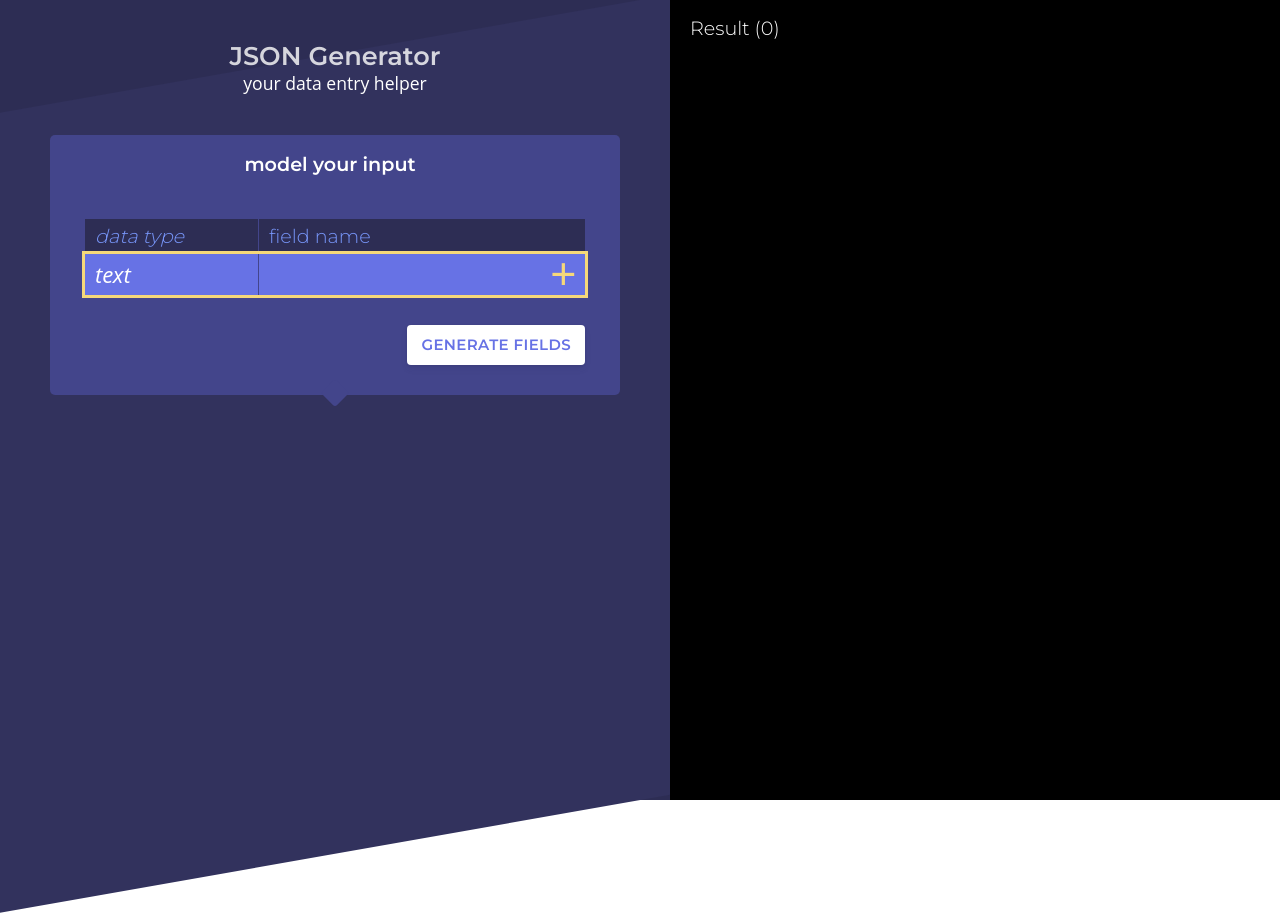
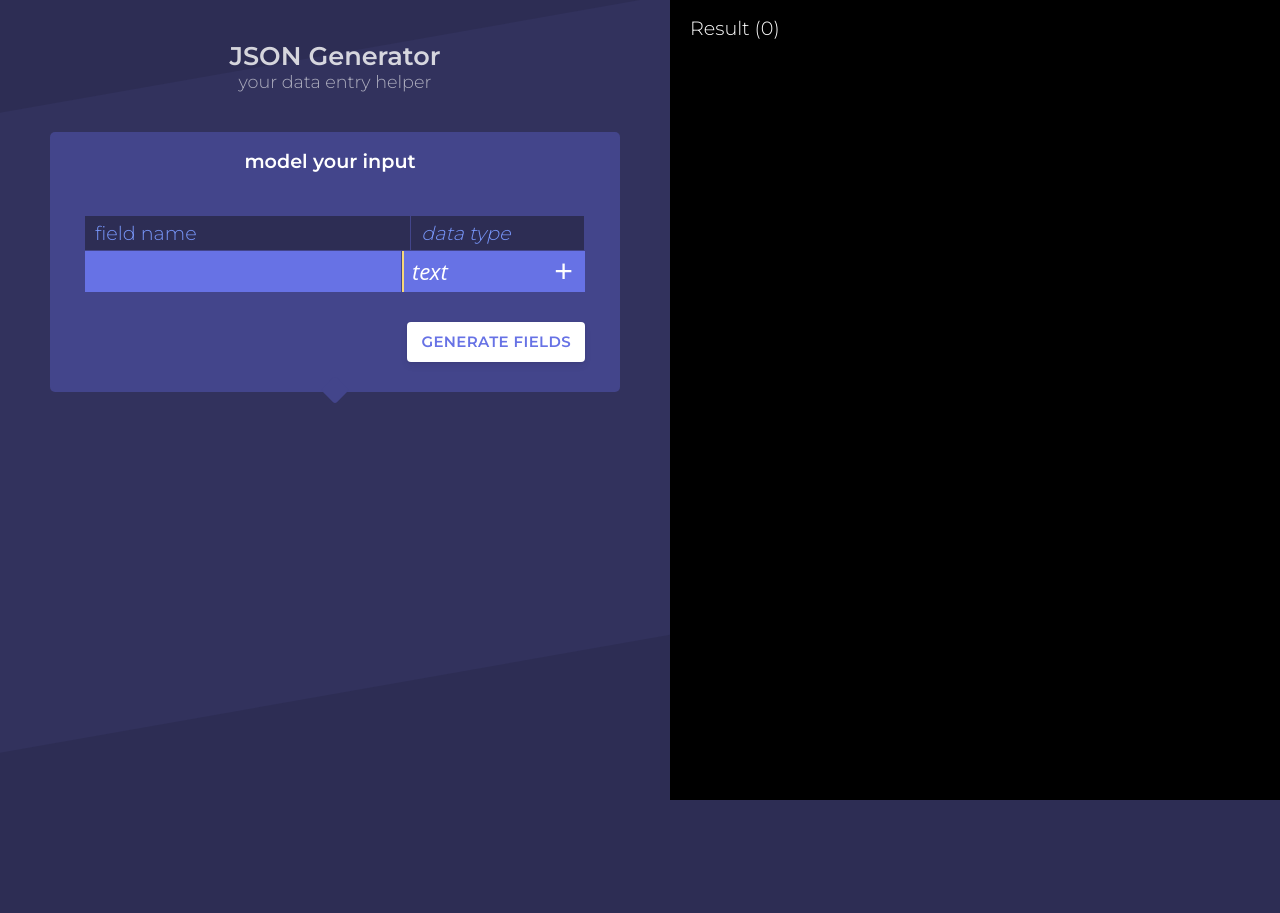
Before and after one commit to xwang1000/json-generator, a React (Create React App) app: page / in a window 1280 px wide. After the commit the page ends 800 px from the top, so only its background shows below. Built offline with nearby package versions, Linux system fonts and the light colour scheme.

Commit message:
Swap data type and field name

```diff
--- a/src/App.css
+++ b/src/App.css
@@ -14,6 +14,7 @@ body {
   padding: 0;
   font-family: 'Montserrat', 'Open Sans', Arial, Helvetica, sans-serif;
   font-weight: 400;
+  background-color: var(--color-dark-purple);
 }
 
 h1 {
@@ -31,10 +32,10 @@ h2 {
 
 .subtitle {
   font-size: 1.1rem;
-  font-weight: 400;
+  font-weight: 300;
   color: white;
-  font-family: 'Open Sans', Arial, Helvetica, sans-serif;
   margin-top: 0;
+  opacity: 0.6;
 }
 
 .app {
@@ -61,6 +62,7 @@ h2 {
   bottom: 0;
   background: var(--color-purple);
   transform: skewY(-10deg);
+  height: 80%;
   /* content: "";
   position: absolute;
   z-index: -1;
@@ -80,6 +82,7 @@ h2 {
 
 .app__left__container {
   max-width: 700px;
+  padding-bottom: 50px;
   margin: auto;
 }
 
--- a/src/ModelPanel.css
+++ b/src/ModelPanel.css
@@ -33,7 +33,7 @@
   width: 8rem;
   padding: 5px 10px;
   flex: 1;
-  border-right: 1px solid var(--color-purple-1);
+  border-left: 1px solid var(--color-purple-1);
 }
 
 .model-row--header {
@@ -75,21 +75,21 @@
   border-bottom: none;
 }
 
-.model-panel__form:focus-within {
+.model-panel__form input:focus,
+.model-panel__form select:focus {
   outline: solid var(--color-highlight);
 }
 
-.model-panel__form:focus-within .submit-button {
+/* .model-panel__form:focus-within .submit-button {
   color: var(--color-highlight);
   transform: scale(1.4);
-}
+} */
 
 .model-panel__form__name {
   color: white;
   font-size: 1.2rem;
   font-weight: 300;
-  padding-left: 9px;
-  margin: 5px 0;
+  padding-left: 18px;
   border: none;
   flex: 2;
   outline: none;
@@ -98,7 +98,6 @@
 .model-panel__form .dropdown {
   background-color: transparent;
   color: white;
-  padding-right: 27px;
 }
 
 .model-panel__form ::placeholder {
@@ -132,6 +131,15 @@
   transition: 0.2s all ease;
 }
 
+.submit-button:focus {
+  outline-offset: -3px;
+}
+
 .submit-button:hover {
   cursor: pointer;
 }
+
+.dropdown-button-wrapper {
+  display: flex;
+  width: 184px;
+}
--- a/src/ModelPanel.js
+++ b/src/ModelPanel.js
@@ -52,10 +52,6 @@ const ModelPanel = props => {
   const renderForm = () => {
     return (
       <form className="model-panel__form" onSubmit={handleSubmit}>
-        <DropDown
-          onChange={setInputType}
-          options={inputTypes}
-        />
         <input
           className="model-panel__form__name"
           type="text"
@@ -63,7 +59,13 @@ const ModelPanel = props => {
           onChange={handleInputNameChange}
           autoFocus
         />
-        <input className="submit-button" type="submit" value="+" />
+        <div className="dropdown-button-wrapper">
+          <DropDown
+            onChange={setInputType}
+            options={inputTypes}
+            />
+          <input className="submit-button" type="submit" value="+" />
+        </div>
       </form>
     )
   }
@@ -71,8 +73,8 @@ const ModelPanel = props => {
   const renderBody = (
     <div className="expandable-panel__body">
       <div className="model-row model-row--header">
+        <div className="model-row__name">field name</div>
         <div className="model-row__type">data type</div>
-        <div className="model-row__name">field name</div>
       </div>
       {renderRows()}
       {renderForm()}
--- a/src/ModelRow.js
+++ b/src/ModelRow.js
@@ -12,8 +12,8 @@ const ModelRow = props => {
 
   return (
     <div className="model-row">
+      <div className="model-row__name">{name}</div>
       <div className="model-row__type">{type}</div>
-      <div className="model-row__name">{name}</div>
       <a href="/" className="model-row__icon" onClick={deleteHandler}>
         <IosTrash color="#bbbbbb" />
       </a>
```
Also changed, not shown: 1 other file (tests, documents, lock files or other folders).
